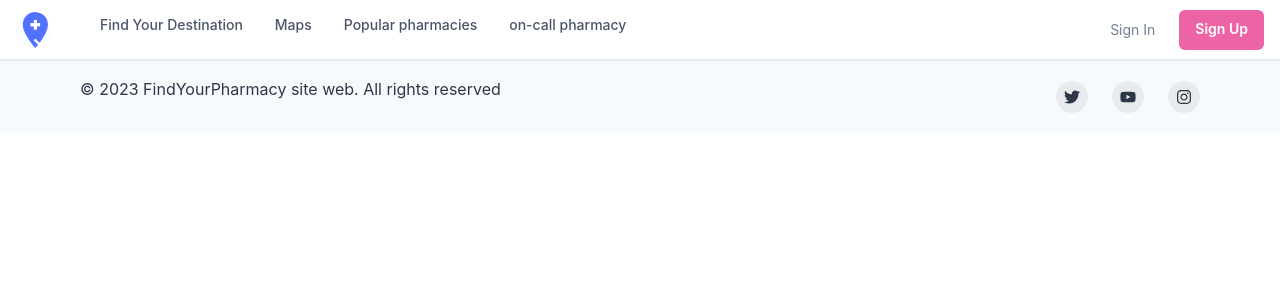
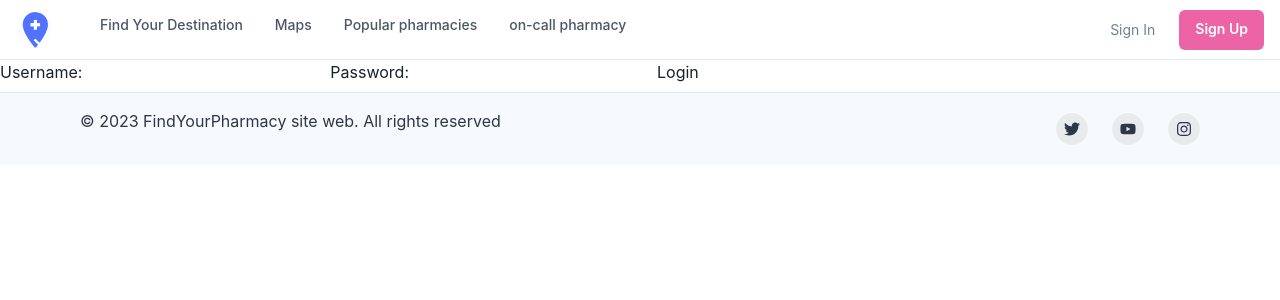
Before and after one commit to maryem10/GestionPharmacieFront, a React (Create React App) app: page /login in a window 1280 px wide. Shown: the top 300 px of the page. Built offline with nearby package versions, Linux system fonts and the light colour scheme.

Commit message:
login v1

```diff
--- a/src/App.js
+++ b/src/App.js
@@ -2,6 +2,7 @@ import './App.css';
 import Header from './Components/Layout/Header.js';
 import Footer from './Components/Layout/Footer'
 import {VilleLists, VilleForm}  from "./Components/Pages/VilleList";
+import LoginForm from "./Components/auth/loginPage"
 
 
 
@@ -26,7 +27,7 @@ function App() {
               <Routes>
                   <Route path="/ville" element={<VilleLists />}></Route>
                   <Route path="/creationVille" element={<VilleForm />} />
-                  {/*<Route path="/zone" element={<ZoneList/>} />*/}
+                  <Route path="/login" element={<LoginForm/>} />
                   {/*<Route path="/create-zone" element={<ZoneForm />} />*/}
                   {/*<Route path="/zoneByCity" element={<ZoneByCity />} />*/}
 
--- a/src/Components/Layout/navBar.js
+++ b/src/Components/Layout/navBar.js
@@ -70,7 +70,7 @@ export default function WithSubnavigation() {
                         fontSize={'sm'}
                         fontWeight={400}
                         variant={'link'}
-                        href={'#'}>
+                        href={'/login'}>
                         Sign In
                     </Button>
                     <Button
--- /dev/null
+++ b/src/Components/auth/loginPage.jsx
@@ -0,0 +1,35 @@
+import React, { useState } from 'react';
+import axios from 'axios';
+
+function LoginForm() {
+    const [username, setUsername] = useState('');
+    const [password, setPassword] = useState('');
+
+    const handleSubmit = (event) => {
+        event.preventDefault();
+        axios.post('/login', { username, password })
+            .then(response => {
+                console.log(response.data);
+                // Redirect user to the home page or any other protected page
+            })
+            .catch(error => {
+                console.error(error);
+            });
+    }
+
+    return (
+        <form onSubmit={handleSubmit}>
+            <label>
+                Username:
+                <input type="text" value={username} onChange={(e) => setUsername(e.target.value)} />
+            </label>
+            <label>
+                Password:
+                <input type="password" value={password} onChange={(e) => setPassword(e.target.value)} />
+            </label>
+            <button type="submit">Login</button>
+        </form>
+    );
+}
+
+export default LoginForm;
```
